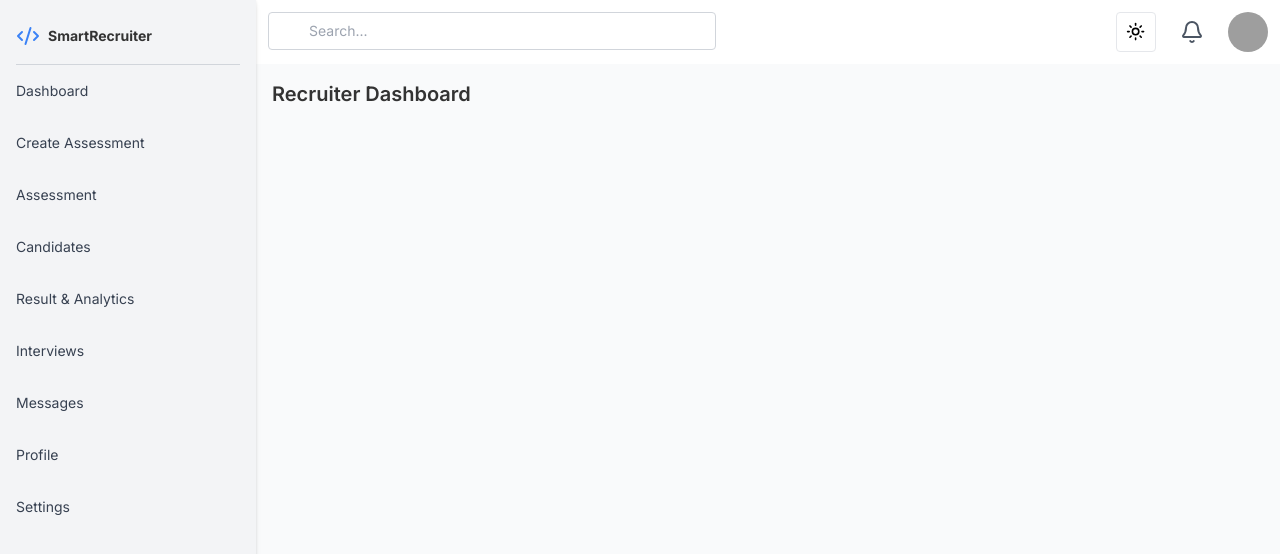
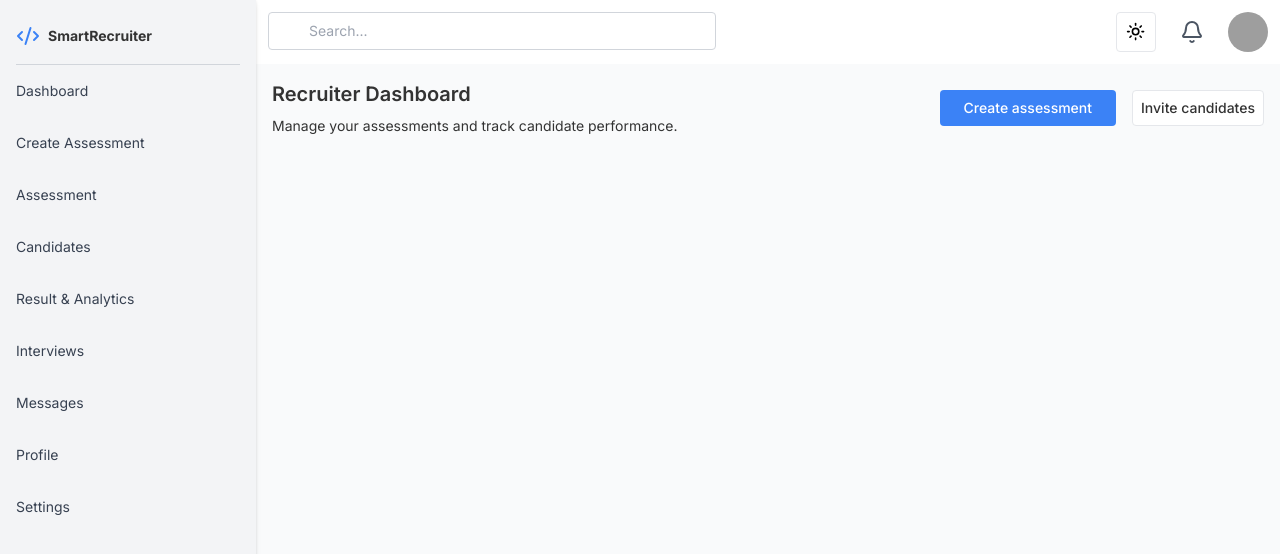
Before and after one commit to awuorochelle75/SmartRecruiter, a React (Vite) app in the folder client/: page /recruiterdashboard in a window 1280 px wide. Shown: the top 554 px of the page. Built offline with nearby package versions, Linux system fonts and the light colour scheme; grey boxes are pictures that could not be loaded.

Commit message:
added the buttons to the dashboard

```diff
--- a/client/src/pages/Recruiter/RecruiterDashboard.jsx
+++ b/client/src/pages/Recruiter/RecruiterDashboard.jsx
@@ -1,5 +1,7 @@
 import SidebarRecruiter from '../../components/SidebarRecruiter'
 import NavbarDashboard from '../../components/NavbarDashboard';
+import { Button } from '../../components/ui/button'
+import { Link } from 'react-router-dom'
 
 export default function RecruiterDashboard(){
   return(
@@ -12,10 +14,30 @@ export default function RecruiterDashboard(){
     <div className="h-16 bg-white shadow">
       <NavbarDashboard />
     </div>
+     <div className="flex-1 p-4 bg-gray-50 overflow-auto">
+      <div className="flex items-center justify-between">
+    <div>
+      <h1 className="text-xl font-semibold">Recruiter Dashboard</h1>
+      <p className="text-sm mt-2">
+        Manage your assessments and track candidate performance.
+      </p>
+    </div>
+    <div className="flex gap-4">
+      <Button asChild size="sm" className="text-sm px-6">
+        <Link to="/createassessment">
+          <span className="flex items-center">Create assessment</span>
+        </Link>
+      </Button>
 
-    <div className="flex-1 p-4 bg-gray-50 overflow-auto">
-      <h1 className="text-xl font-semibold">Recruiter Dashboard</h1>
+      <Button asChild size="sm" variant="outline" className="text-sm px-2">
+        <Link to="/invite candidates">
+          <span className="flex items-center">Invite candidates</span>
+        </Link>
+      </Button>
     </div>
+  </div>
+</div>
+
   </div>
     </div>
   );
```
